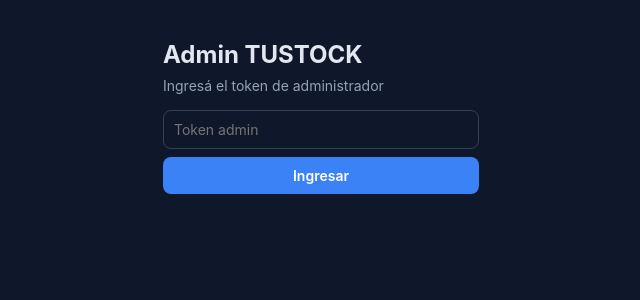
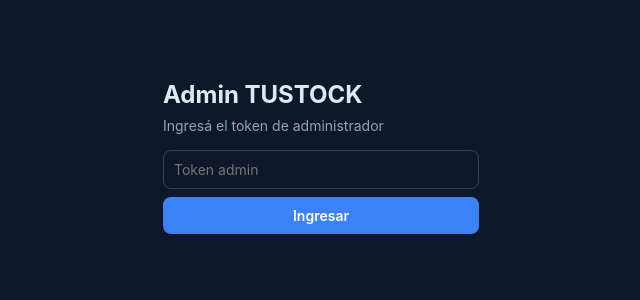
Before and after one commit to kamiikasee05/tustock, a React (Vite) app in the folder web/: page /admin in a window 1280 px wide. Shown: the top 300 px of the page, without its empty margins (319-959 px from the left). Built offline with nearby package versions, Linux system fonts and the light colour scheme.

Commit message:
Fix Admin page layout: padding + max-width

```diff
--- a/web/src/pages/Admin.tsx
+++ b/web/src/pages/Admin.tsx
@@ -75,7 +75,7 @@ export default function Admin() {
 
   if (!auth) {
     return (
-      <div style={{ maxWidth: 400, margin: '40px auto' }}>
+      <div style={{ maxWidth: 400, margin: '60px auto', padding: 20 }}>
         <h2 style={{ marginBottom: 8 }}>Admin TUSTOCK</h2>
         <p style={{ color: 'var(--text-muted)', marginBottom: 16, fontSize: 14 }}>Ingresá el token de administrador</p>
         <input
@@ -96,7 +96,7 @@ export default function Admin() {
   }
 
   return (
-    <div>
+    <div style={{ maxWidth: 1100, margin: '0 auto', padding: 32, width: '100%' }}>
       <div style={{ display: 'flex', justifyContent: 'space-between', alignItems: 'center', marginBottom: 20 }}>
         <h2 style={{ margin: 0 }}>Admin — Licencias</h2>
         <button onClick={() => { sessionStorage.removeItem(TOKEN_KEY); setAuth(false) }}
```
Also changed, not shown: 3 other files (tests, documents, lock files or other folders).
